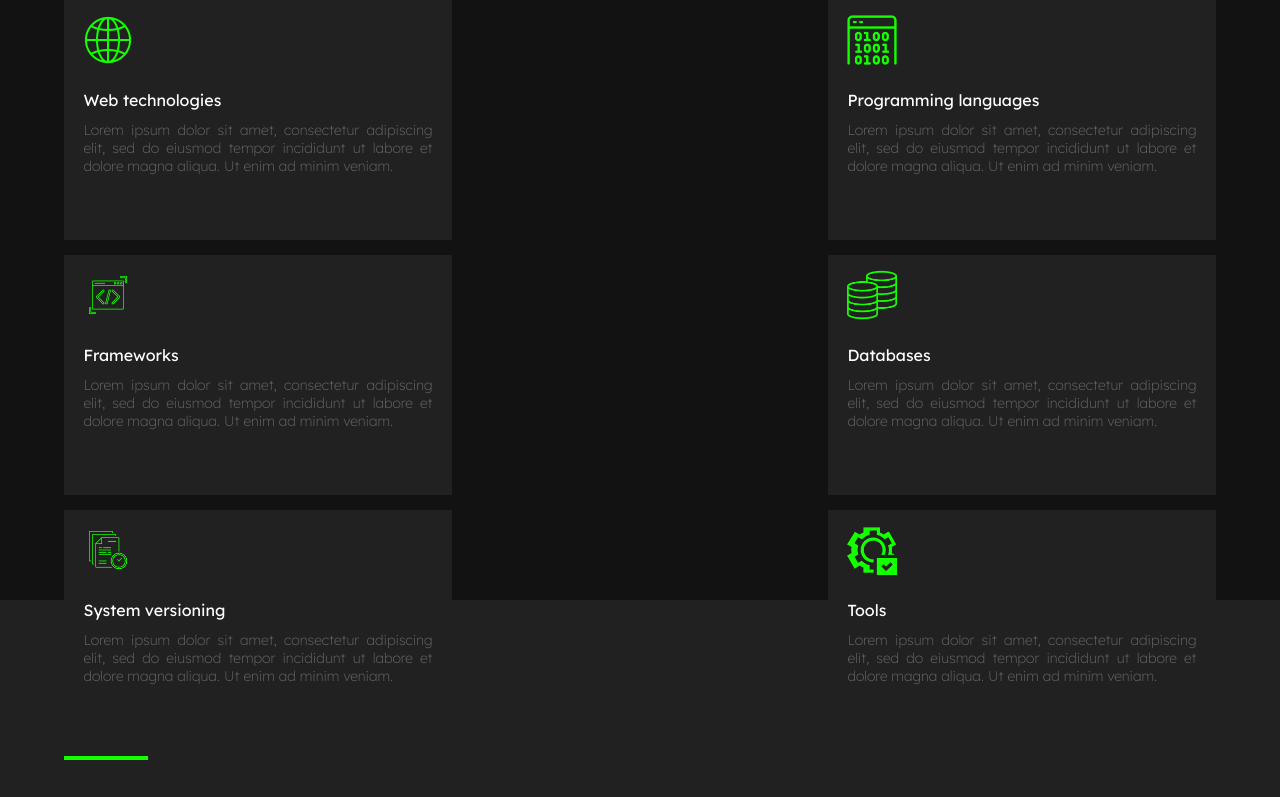
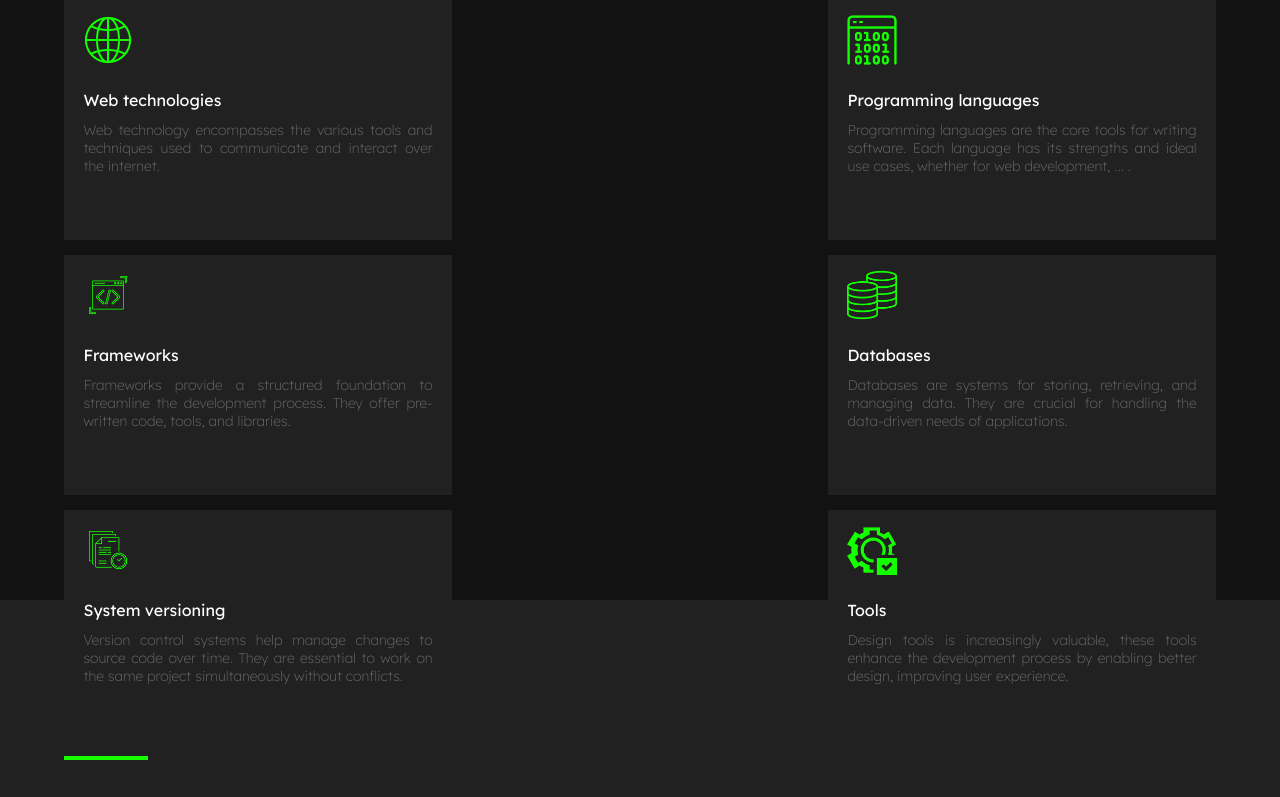
Before and after one commit to tafikaSeth/Portfolio, a React (Create React App) app: page /skill in a window 1280 px wide. Shown: the part 2600-3397 px from the top of the page. Built offline with nearby package versions, Linux system fonts and the light colour scheme.

Commit message:
add the texte in every skills

```diff
--- a/src/components/Skills/Card/index.js
+++ b/src/components/Skills/Card/index.js
@@ -4,6 +4,7 @@ import CardSkill from '../cardSkill/index'
 import "./card.css"
 
 const Card = ({title,image}) => {
+    const contexte = "Web technology encompasses the various tools and techniques used to communicate and interact over the internet."
     const[isFlipped, setIsFlipped] = useState(false)
     const[front, setFront] = useState('flip-box-front')
 
@@ -17,7 +18,7 @@ const Card = ({title,image}) => {
                     <div className='flip-box-front-content'>
                         <img src={image} alt={title}/>
                         <h4>{title}</h4>
-                        <p>Lorem ipsum dolor sit amet, consectetur adipiscing elit, sed do eiusmod tempor incididunt ut labore et dolore magna aliqua. Ut enim ad minim veniam.</p>
+                        <p>{contexte}</p>
                     </div>
                 </div>
                 <div className="flip-box-back">
--- a/src/components/Skills/CardConception/index.js
+++ b/src/components/Skills/CardConception/index.js
@@ -4,6 +4,7 @@ import CardSkill from '../cardSkill'
 import "../Card/card.css"
 
 const CardConception = ({title,image}) => {
+    const contexte = "Design tools is increasingly valuable, these tools enhance the development process by enabling better design, improving user experience."
     const[isFlipped, setIsFlipped] = useState(false)
     const[front, setFront] = useState('flip-box-front')
 
@@ -17,7 +18,7 @@ const CardConception = ({title,image}) => {
                     <div className='flip-box-front-content'>
                         <img src={image} alt={title}/>
                         <h4>{title}</h4>
-                        <p>Lorem ipsum dolor sit amet, consectetur adipiscing elit, sed do eiusmod tempor incididunt ut labore et dolore magna aliqua. Ut enim ad minim veniam.</p>
+                        <p>{contexte}</p>
                     </div>
                 </div>
                 <div className="flip-box-back">
--- a/src/components/Skills/CardDb/index.js
+++ b/src/components/Skills/CardDb/index.js
@@ -4,6 +4,7 @@ import CardSkill from '../cardSkill'
 import "../Card/card.css"
 
 const CardDb = ({title,image}) => {
+    const contexte = "Databases are systems for storing, retrieving, and managing data. They are crucial for handling the data-driven needs of applications."
     const[isFlipped, setIsFlipped] = useState(false)
     const[front, setFront] = useState('flip-box-front')
 
@@ -17,7 +18,7 @@ const CardDb = ({title,image}) => {
                     <div className='flip-box-front-content'>
                         <img src={image} alt={title}/>
                         <h4>{title}</h4>
-                        <p>Lorem ipsum dolor sit amet, consectetur adipiscing elit, sed do eiusmod tempor incididunt ut labore et dolore magna aliqua. Ut enim ad minim veniam.</p>
+                        <p>{contexte}</p>
                     </div>
                 </div>
                 <div className="flip-box-back">
--- a/src/components/Skills/CardFramework/index.js
+++ b/src/components/Skills/CardFramework/index.js
@@ -4,6 +4,7 @@ import CardSkill from '../cardSkill'
 import "../Card/card.css"
 
 const CardFramework = ({title,image}) => {
+    const contexte = "Frameworks provide a structured foundation to streamline the development process. They offer pre-written code, tools, and libraries."
     const[isFlipped, setIsFlipped] = useState(false)
     const[front, setFront] = useState('flip-box-front')
 
@@ -17,7 +18,7 @@ const CardFramework = ({title,image}) => {
                     <div className='flip-box-front-content'>
                         <img src={image} alt={title}/>
                         <h4>{title}</h4>
-                        <p>Lorem ipsum dolor sit amet, consectetur adipiscing elit, sed do eiusmod tempor incididunt ut labore et dolore magna aliqua. Ut enim ad minim veniam.</p>
+                        <p>{contexte}</p>
                     </div>
                 </div>
                 <div className="flip-box-back">
--- a/src/components/Skills/CardLangage/index.js
+++ b/src/components/Skills/CardLangage/index.js
@@ -4,6 +4,7 @@ import CardSkill from '../cardSkill'
 import "../Card/card.css"
 
 const CardLangage = ({title,image}) => {
+    const contexte = "Programming languages are the core tools for writing software. Each language has its strengths and ideal use cases, whether for web development, ... ."
     const[isFlipped, setIsFlipped] = useState(false)
     const[front, setFront] = useState('flip-box-front')
 
@@ -17,7 +18,7 @@ const CardLangage = ({title,image}) => {
                     <div className='flip-box-front-content'>
                         <img src={image} alt={title}/>
                         <h4>{title}</h4>
-                        <p>Lorem ipsum dolor sit amet, consectetur adipiscing elit, sed do eiusmod tempor incididunt ut labore et dolore magna aliqua. Ut enim ad minim veniam.</p>
+                        <p>{contexte}</p>
                     </div>
                 </div>
                 <div className="flip-box-back">
--- a/src/components/Skills/CardVersioning/index.js
+++ b/src/components/Skills/CardVersioning/index.js
@@ -4,6 +4,7 @@ import CardSkill from '../cardSkill'
 import "../Card/card.css"
 
 const CardVersioning = ({title,image}) => {
+    const contexte = "Version control systems help manage changes to source code over time. They are essential to work on the same project simultaneously without conflicts."
     const[isFlipped, setIsFlipped] = useState(false)
     const[front, setFront] = useState('flip-box-front')
 
@@ -17,7 +18,7 @@ const CardVersioning = ({title,image}) => {
                     <div className='flip-box-front-content'>
                         <img src={image} alt={title}/>
                         <h4>{title}</h4>
-                        <p>Lorem ipsum dolor sit amet, consectetur adipiscing elit, sed do eiusmod tempor incididunt ut labore et dolore magna aliqua. Ut enim ad minim veniam.</p>
+                        <p>{contexte}</p>
                     </div>
                 </div>
                 <div className="flip-box-back">
```
